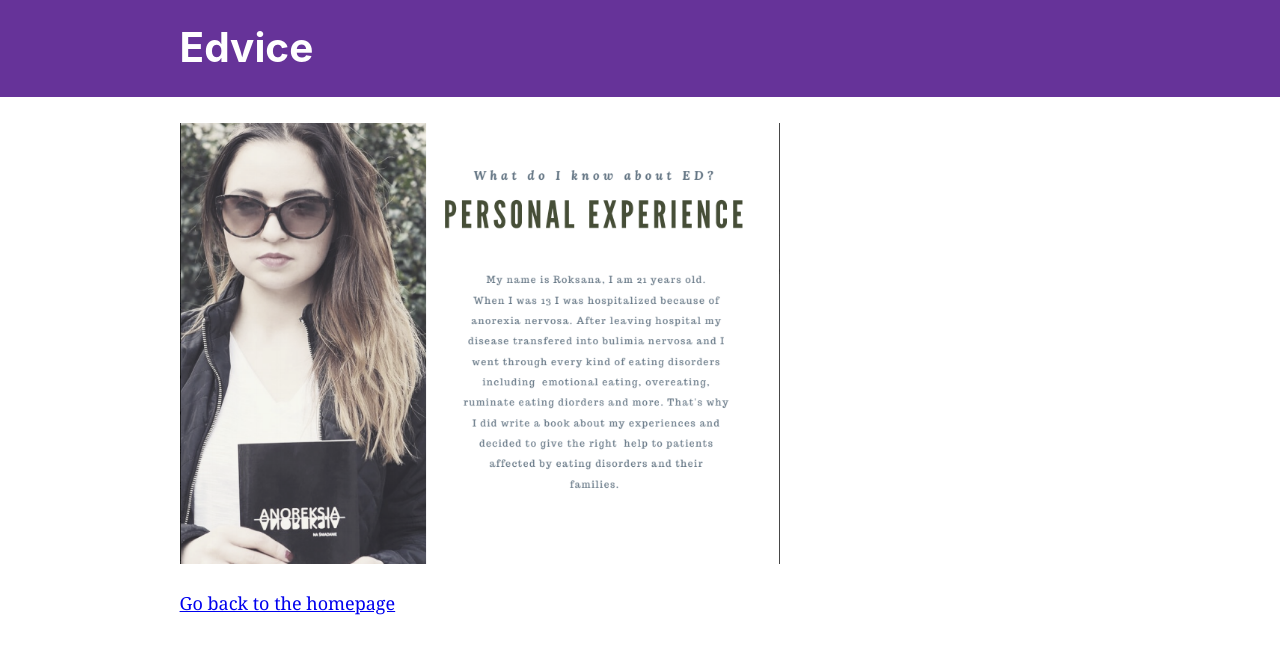
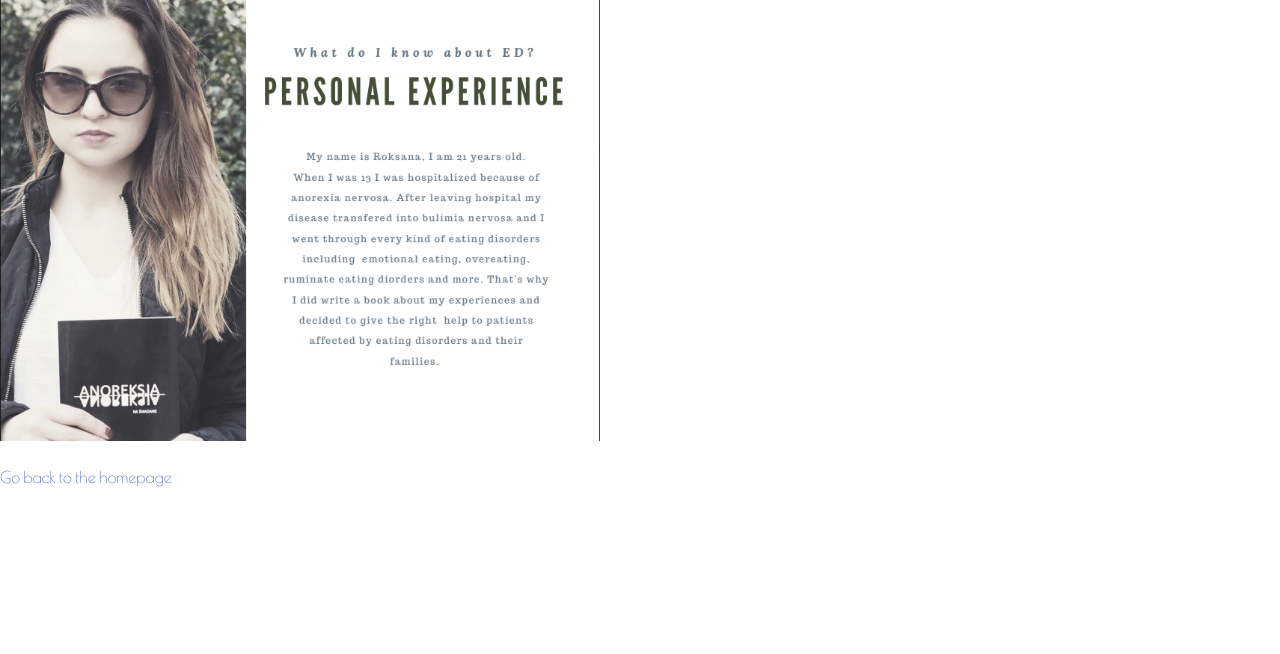
Before and after one commit to edvice-health/edv-website, a Gatsby site: page /page-2 in a window 1280 px wide. Built offline with nearby package versions, Linux system fonts and the light colour scheme; Gatsby itself is replaced by a stand-in of ours; a web font is replaced by a local one.

Commit message:
Added bulma

```diff
--- a/gatsby-config.js
+++ b/gatsby-config.js
@@ -26,5 +26,6 @@ module.exports = {
       },
     },
     'gatsby-plugin-offline',
+    'gatsby-plugin-sass',
   ],
 }
--- a/package.json
+++ b/package.json
@@ -4,15 +4,19 @@
   "version": "1.0.0",
   "author": "Kyle Mathews <mathews.kyle@gmail.com>",
   "dependencies": {
+    "bulma": "^0.7.2",
     "gatsby": "^2.0.19",
     "gatsby-image": "^2.0.15",
     "gatsby-plugin-manifest": "^2.0.5",
     "gatsby-plugin-offline": "^2.0.5",
     "gatsby-plugin-react-helmet": "^3.0.0",
+    "gatsby-plugin-sass": "^2.0.7",
     "gatsby-plugin-sharp": "^2.0.7",
     "gatsby-source-filesystem": "^2.0.4",
     "gatsby-transformer-sharp": "^2.1.4",
+    "node-sass": "^4.11.0",
     "react": "^16.5.1",
+    "react-bulma-components": "^2.3.0",
     "react-dom": "^16.5.1",
     "react-helmet": "^5.2.0"
   },
--- a/src/components/layout.js
+++ b/src/components/layout.js
@@ -4,7 +4,7 @@ import Helmet from 'react-helmet'
 import { StaticQuery, graphql } from 'gatsby'
 
 import Header from './header'
-import './layout.css'
+import './layout.scss'
 
 const Layout = ({ children }) => (
   <StaticQuery
@@ -28,17 +28,8 @@ const Layout = ({ children }) => (
         >
           <html lang="en" />
         </Helmet>
-        <Header siteTitle={data.site.siteMetadata.title} />
-        <div
-          style={{
-            margin: '0 auto',
-            maxWidth: 960,
-            padding: '0px 1.0875rem 1.45rem',
-            paddingTop: 0,
-          }}
-        >
-          {children}
-        </div>
+        {/* <Header siteTitle={data.site.siteMetadata.title} /> */}
+        {children}
       </>
     )}
   />
--- /dev/null
+++ b/src/components/layout.scss
@@ -0,0 +1,18 @@
+@charset "utf-8";
+
+// Import a Google Font
+@import url('https://fonts.googleapis.com/css?family=Clicker+Script|Poiret+One|Work+Sans:900');
+
+// Update Bulma's global variables
+$family-sans-serif: 'Poiret One', cursive;
+$family-black: 'Work Sans', sans-serif;
+$family-cursive: 'Clicker Script', cursive;
+
+$family-title: $family-black;
+
+@import '../../node_modules/bulma/bulma.sass';
+
+.title {
+    font-family: $family-title;
+    font-weight: 900;
+}
```
Also changed, not shown: src/pages/index.js (+16 -3 lines), src/components/layout.css (deleted), 1 other file.
